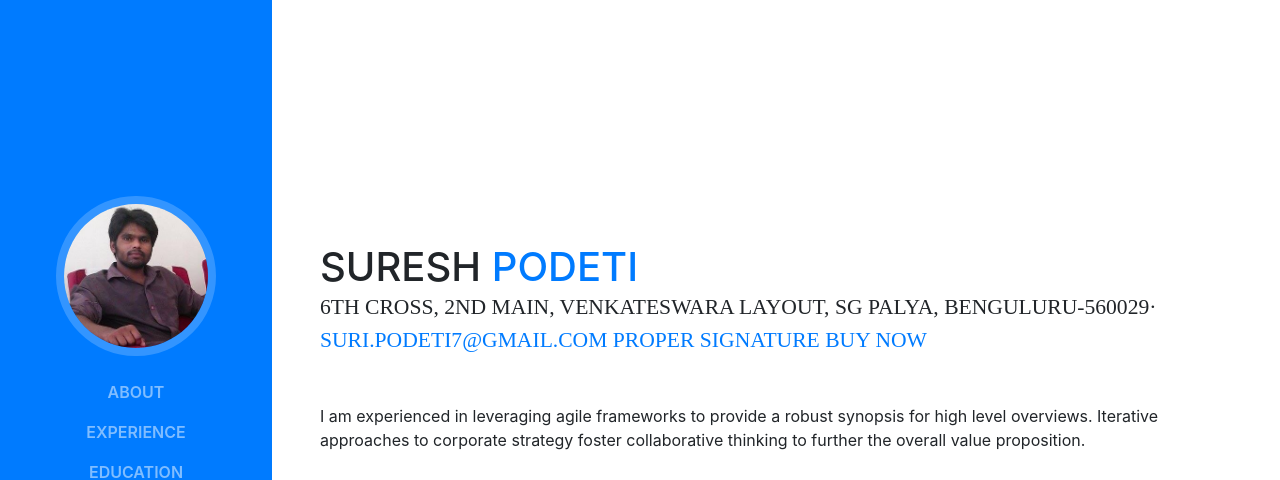
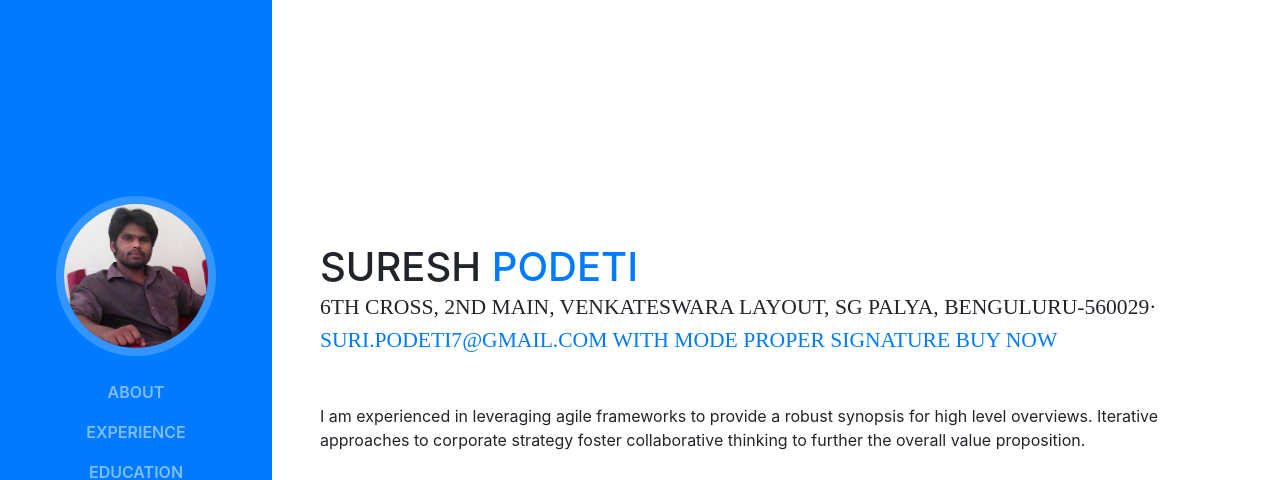
Before and after one commit to sureshpodeti/sureshpodeti.github.io, a website with bundled scripts: page index.html in a window 1280 px wide. Shown: the top 480 px of the page. Built offline with nearby package versions, Linux system fonts and the light colour scheme; a web font is replaced by a local one.

Commit message:
Update index.html

```diff
--- a/index.html
+++ b/index.html
@@ -70,7 +70,8 @@
           </h1>
           <div class="subheading mb-5">6th Cross, 2nd Main, Venkateswara layout, SG Palya, Benguluru-560029·
             <a href="mailto:name@email.com">suri.podeti7@gmail.com</a>
-               <a href="upi://pay?pa=BHARATPE09892479295@yesbankltd&pn=SURESH PODETI&cu=INR&bpsign=VXIrVjNURFM0OGFuNXQzejZ1amhPT0pBYVhlSW9aczBDcjFCSTR3bExjOD0=">Proper Signature</a>
+              <a href="upi://pay?pa=BHARATPE09892479295@yesbankltd&pn=Suresh&tn=Some notes&am=1&cu=INR&orgId=000000&mode=01">With Mode</a>
+               <a href="upi://pay?pa=BHARATPE09892479295@yesbankltd&pn=SURESH PODETI&cu=INR&bpsign=VXIrVjNURFM0OGFuNXQzejZ1amhPT0pBYVhlSW9aczBDcjFCSTR3bExjOD0=&orgId=000000&mode=01">Proper Signature</a>
                 <a href="upi://pay?pa=BHARATPE09892479295@yesbankltd&pn=SURESH PODETI&cu=INR&bpsign=VXIrVjNURFM0OGFuNXQzejZ1amhPT0pBYVhlSW9aczBDcjFCSTR3bExjOD0=&am=1&mc=5411&tn=Grocery&tr=12345">Buy Now</a>
           </div>
           <p class="mb-5">I am experienced in leveraging agile frameworks to provide a robust synopsis for high level overviews. Iterative approaches to corporate strategy foster collaborative thinking to further the overall value proposition.</p>
```
